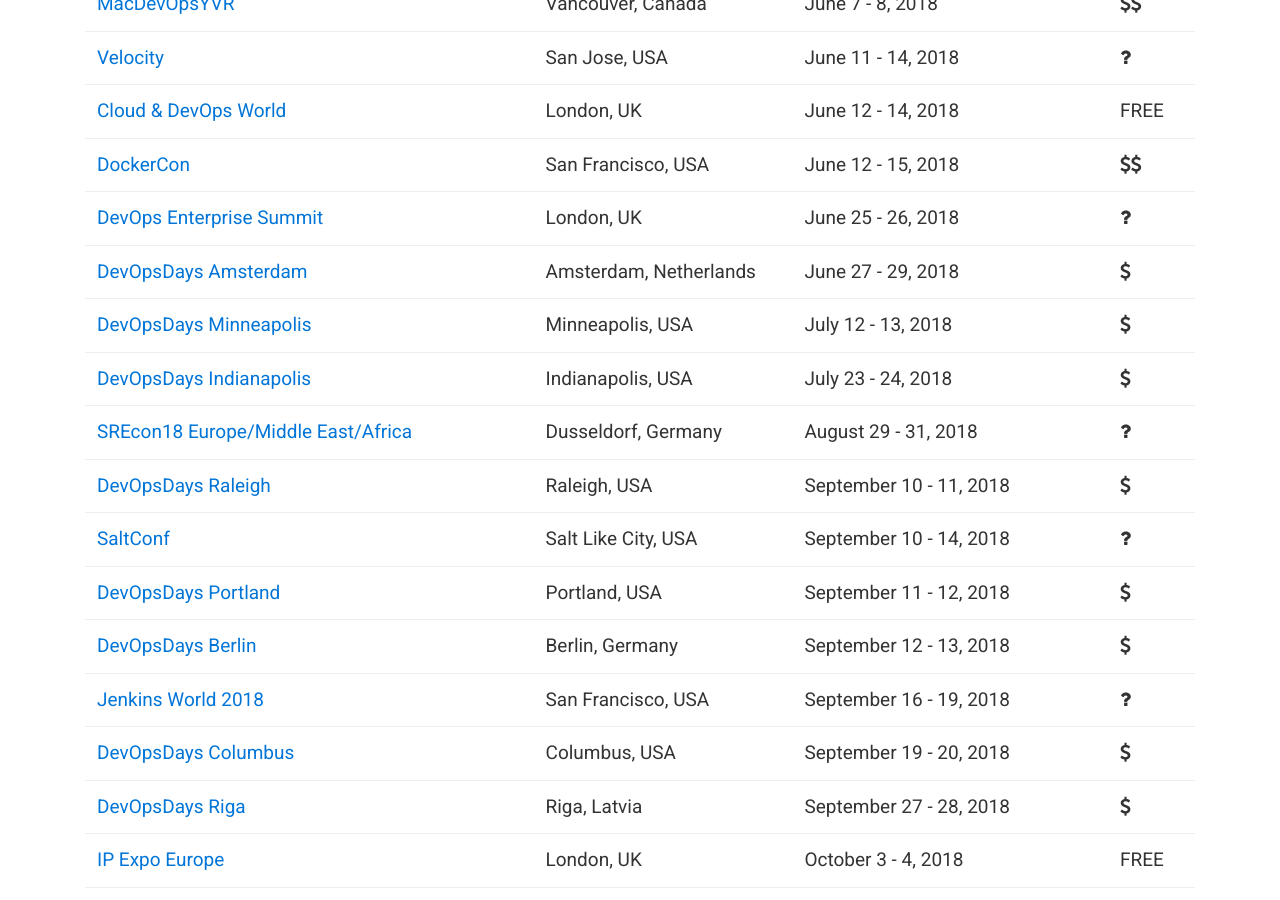
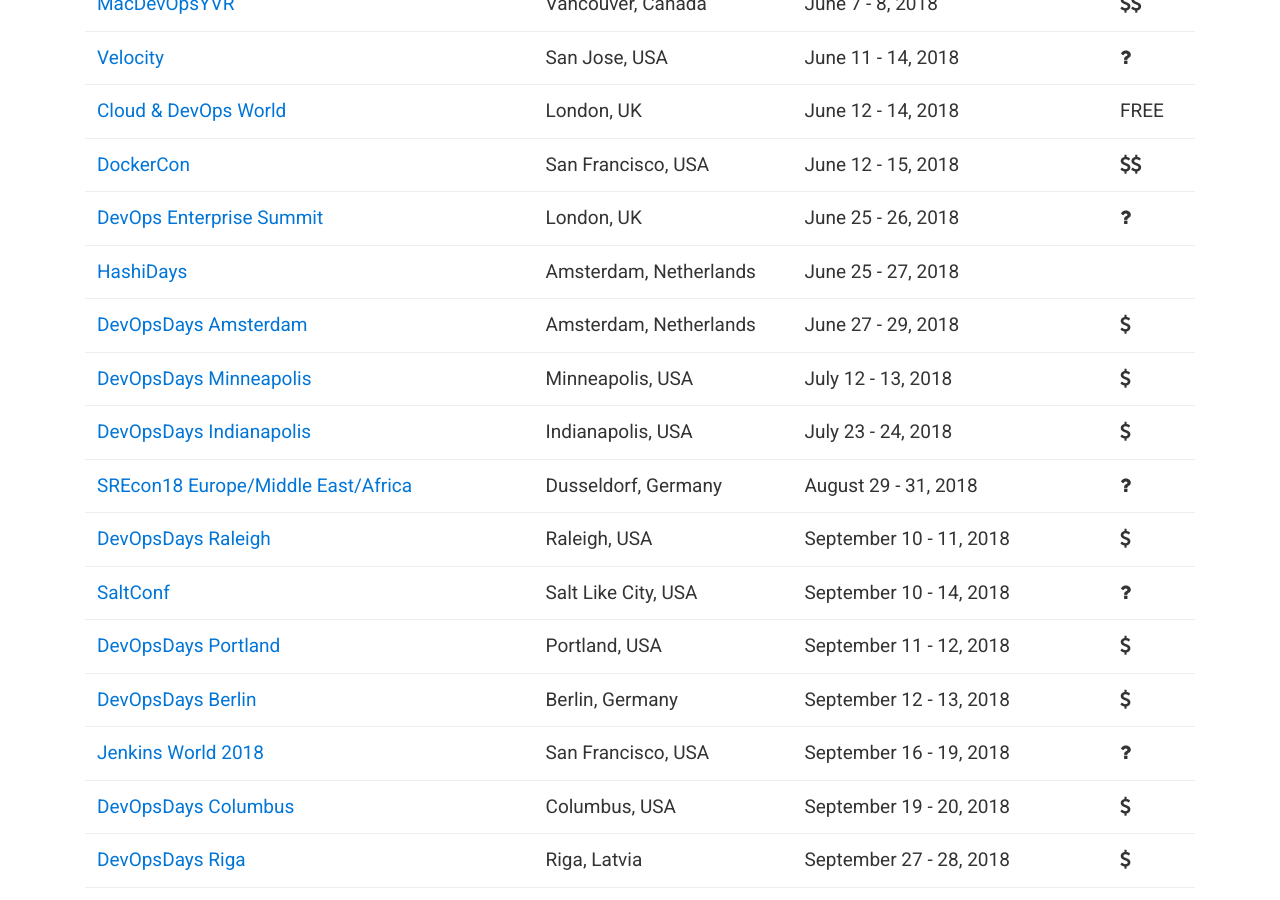
Before and after one commit to finspin/gotodevops.org, a Jekyll site: the page built from index.md, in a window 1280 px wide and 900 px high, scrolled down 3066 px. Built offline with Jekyll 4.4.1, drawn with Linux system fonts in a browser that asks for light colours; nearby versions of some CDN libraries.

Commit message:
Added HashiDays Amsterdam.

```diff
--- a/_data/conferences.yml
+++ b/_data/conferences.yml
@@ -520,6 +520,15 @@
   start-date: 1529884800
   cost: unknown
 
+- name: HashiDays
+  url: https://www.hashidays.com/
+  location:
+      city: Amsterdam
+      country: Netherlands
+  date: June 25 - 27, 2018
+  start-date: 1529917200
+  cost: $
+
 - name: DevOpsDays Amsterdam
   url: https://www.devopsdays.org/events/2018-amsterdam
   location:
```
